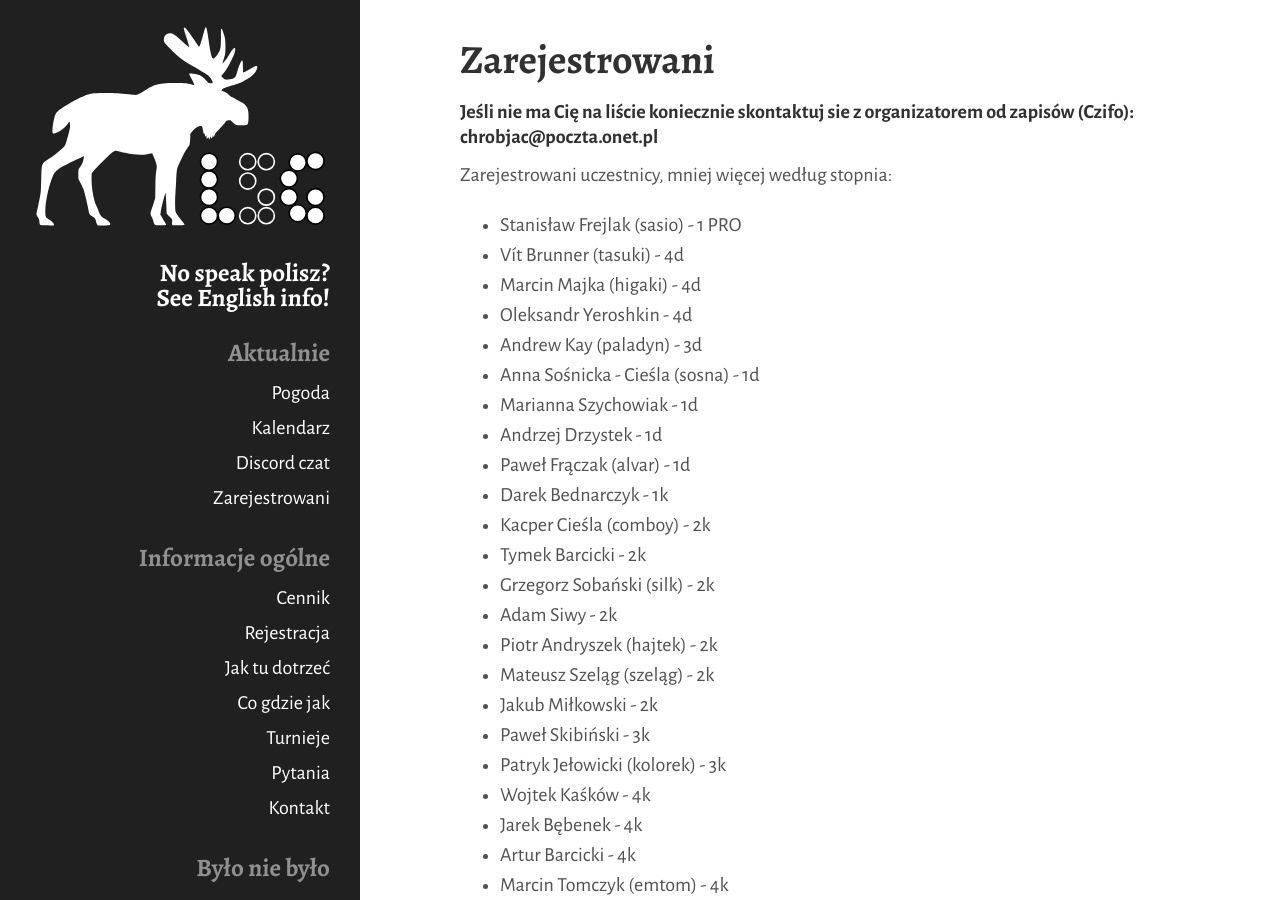
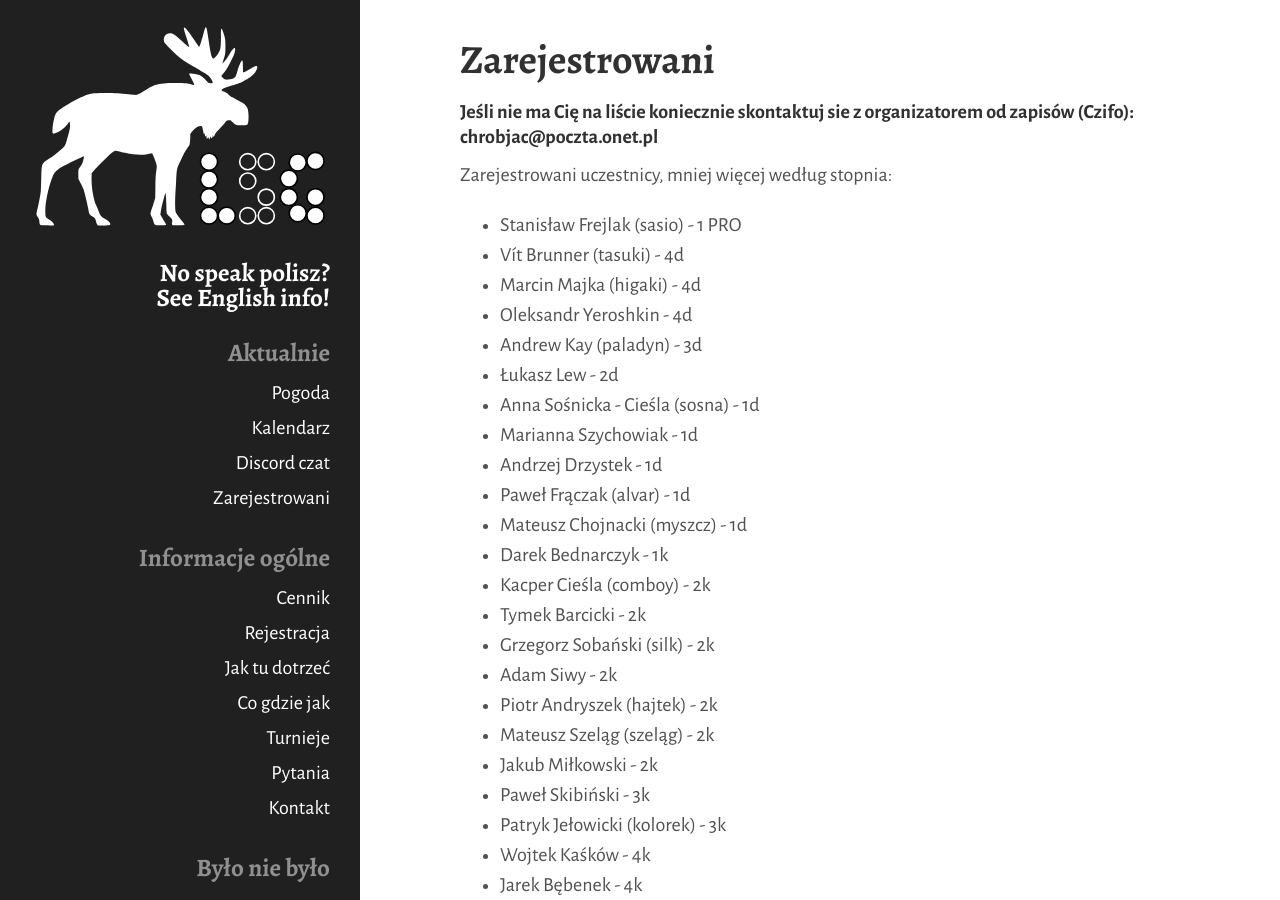
Before and after one commit to tasuki/lsg, a Jekyll site: the page built from _pages/zarejestrowani.md, in a window 1280 px wide and 900 px high. Built offline with Jekyll 4.4.1, drawn with Linux system fonts in a browser that asks for light colours.

Commit message:
Update zarejestrowani.md

```diff
--- a/_pages/zarejestrowani.md
+++ b/_pages/zarejestrowani.md
@@ -14,10 +14,12 @@ Zarejestrowani uczestnicy, mniej więcej według stopnia:
 - Marcin Majka (higaki) - 4d
 - Oleksandr Yeroshkin - 4d
 - Andrew Kay (paladyn) - 3d
+- Łukasz Lew - 2d
 - Anna Sośnicka - Cieśla (sosna) - 1d
 - Marianna Szychowiak - 1d
 - Andrzej Drzystek - 1d
 - Paweł Frączak (alvar) - 1d
+- Mateusz Chojnacki (myszcz) - 1d
 - Darek Bednarczyk - 1k
 - Kacper Cieśla (comboy) - 2k
 - Tymek Barcicki - 2k
```
